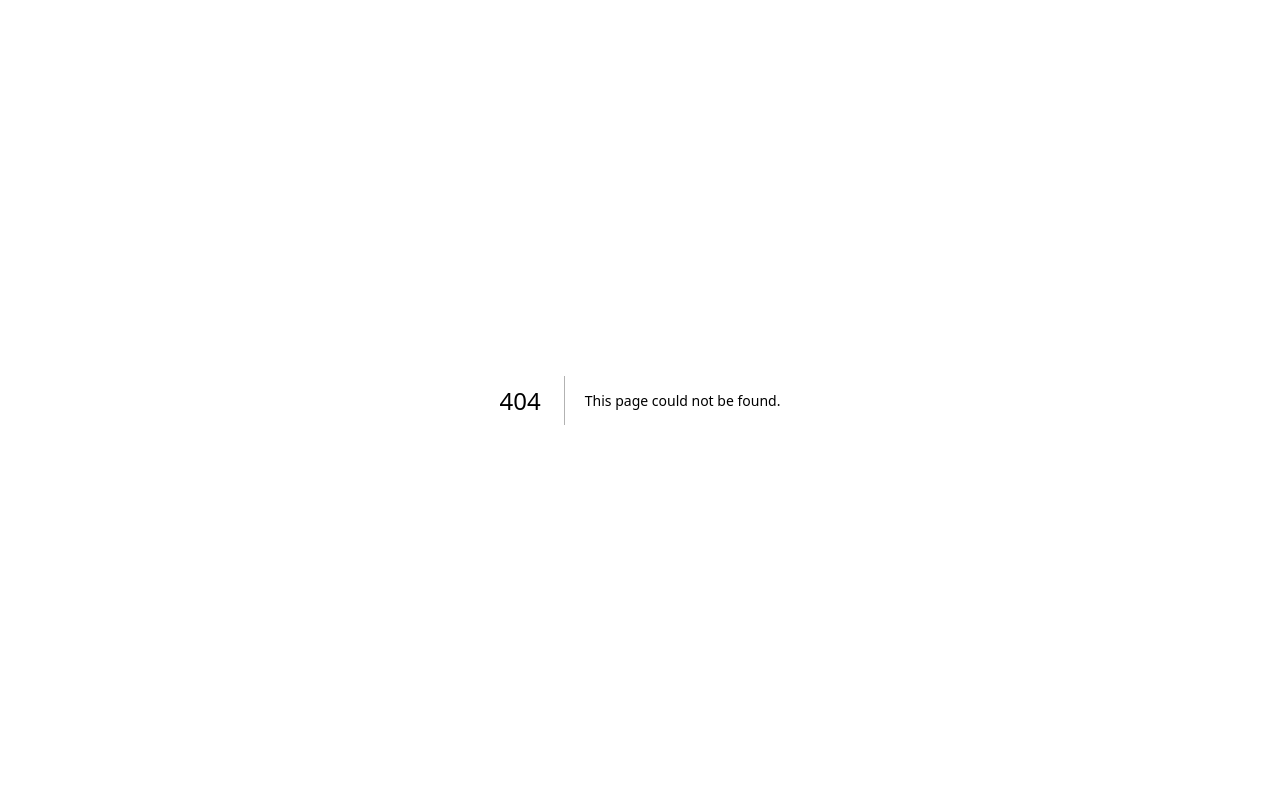
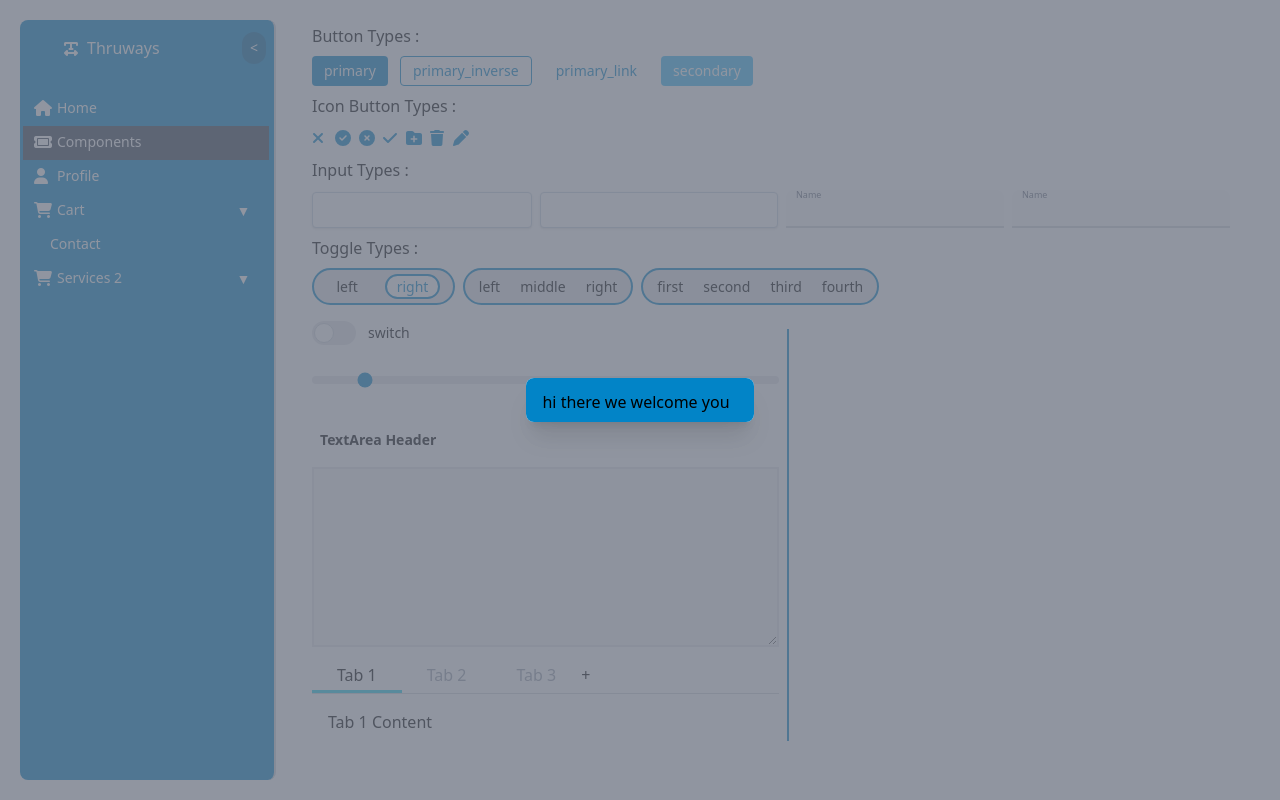
Before and after one commit to HarishBaskaran-FW/streetlight, a Next.js app: page /storybook/components in a window 1280 px wide. Before the commit this address had no page. Built offline with nearby package versions, Linux system fonts and the light colour scheme.

Commit message:
update in the storybook jul 27

```diff
--- a/components/close_button.js
+++ b/components/close_button.js
@@ -6,7 +6,7 @@ export default function Close(props) {
   return (
     <Tooltip message={"Close"} position="right">
       <div
-        className="mt-[3px] ml-[10px] min-w-[15px] min-h-[15px] cursor-pointer"
+        className="min-w-[15px] min-h-[15px] cursor-pointer"
         onClick={props.onClick}
       >
         <FontAwesomeIcon
--- a/components/input_floating.js
+++ b/components/input_floating.js
@@ -37,7 +37,7 @@ export default function FloatingFilled(props) {
         value={props.value}
       />
       <label
-        for="floating_filled"
+        htmlFor="floating_filled"
         className="absolute text-[12px] text-gray-500 dark:text-gray-400 duration-300 transform
         -translate-y-4 scale-75 top-3 z-5 origin-[0] left-2.5
         peer-placeholder-shown:scale-100
--- a/components/popup1.js
+++ b/components/popup1.js
@@ -12,6 +12,8 @@ const PopupModal = (props) => {
     height,
     width,
     contentWidth,
+    outerStyles,
+    containerStyles,
     header,
     children,
     saveLabel,
@@ -24,7 +26,7 @@ const PopupModal = (props) => {
   return (
     <div>
       {flag ? (
-        <div className="fixed z-10 inset-0 overflow-auto">
+        <div className={`fixed z-10 inset-0 overflow-auto ${outerStyles}`}>
           <div className="flex items-center justify-center min-h-screen pt-4 px-4 pb-20 text-center sm:block sm:p-0">
             <div
               className="fixed inset-0 transition-opacity"
@@ -33,14 +35,18 @@ const PopupModal = (props) => {
               <div className="absolute inset-0 bg-gray-500 opacity-75"></div>
             </div>
 
-            <div className="fixed inset-0 flex items-center justify-center z-50">
+            <div
+              className={`fixed inset-0 flex items-center justify-center z-50 `}
+            >
               <div
                 className={`inline-block align-bottom bg-white rounded-lg text-left
               overflow-hidden shadow-xl transform transition-all
               flex flex-col justify-between
               ${height ? height : ""} ${width ? width : ""}`}
               >
-                <div className="bg-white px-4 pt-5 pb-4 sm:p-6 sm:pb-4">
+                <div
+                  className={`${containerStyles} px-4 pt-5 pb-4 sm:p-6 sm:pb-4 `}
+                >
                   <div className="sm:flex sm:items-start">
                     <div className="mt-3 text-center sm:mt-0 sm:ml-4 sm:text-left">
                       <h3 className="text-lg leading-6 font-medium text-gray-900">
@@ -50,7 +56,10 @@ const PopupModal = (props) => {
                     </div>
                   </div>
                 </div>
+                {close ? (
+                  save ? (
                     <div className="bg-gray-50 px-4 py-3 sm:px-6 sm:flex sm:flex-row-reverse">
+                      {close && (
                         <Button
                           label="Close"
                           size="small"
@@ -58,6 +67,7 @@ const PopupModal = (props) => {
                           className="h-[33px] !py-0 !mt-[3px]"
                           onClick={close}
                         />
+                      )}
                       {save && (
                         <Button
                           label={saveLabel ? saveLabel : "Save"}
@@ -68,6 +78,12 @@ const PopupModal = (props) => {
                         />
                       )}
                     </div>
+                  ) : (
+                    <> </>
+                  )
+                ) : (
+                  <></>
+                )}
               </div>
             </div>
           </div>
--- a/components/switch.js
+++ b/components/switch.js
@@ -22,7 +22,7 @@ const Switch = (props) => {
         peer-checked:after:translate-x-full
         peer-checked:after:border-white after:content-['']
 
-        after:absolute after:top-[9px]
+        after:absolute after:top-[2px]
         after:left-[2px] after:bg-white after:border-gray-300 after:border after:rounded-full
         after:h-5 after:w-5 after:transition-all dark:border-gray-600 peer-checked:bg-sky-600"
         ></div>
--- a/components/toggle3.js
+++ b/components/toggle3.js
@@ -47,5 +47,6 @@ props
     flag
     onClick
     left
+    middle
     right
 */
--- a/components/toggle4.js
+++ b/components/toggle4.js
@@ -53,6 +53,8 @@ props
     className
     flag
     onClick
-    left
-    right
+    first
+    second
+    third
+    fourth
 */
--- a/layouts/sidebar.js
+++ b/layouts/sidebar.js
@@ -16,7 +16,7 @@ const li_styles = (isCollapsed) =>
   } flex flex-row gap-2 grow hover:bg-sky-400 group hover:rounded hover:cursor-pointer`;
 const icon_styles = `text-white bg-sky-600 px-1 group-hover:bg-sky-400 group-hover:cursor-pointer`;
 const icon_styles_collapsed = `text-white bg-sky-600 pl-[10px] group-hover:bg-sky-400 group-hover:cursor-pointer`;
-const span_styles = `!block px-1 py-1 w-full group-hover:bg-sky-400`;
+const span_styles = `!block px-1 pb-1 pt-[2px] w-full group-hover:bg-sky-400`;
 const cname_styles = `!block px-1 py-1 w-full`;
 
 const Sidebar = (props) => {
@@ -43,11 +43,6 @@ const Sidebar = (props) => {
       router.pathname === path ? "!bg-gray-700 " : ""
     } ${baseClasses} ${extraClasses}`;
 
-  const navigateToPath = (path) => {
-    setIsCollapsed(true); // Collapse sidebar after navigation
-    router.push(path);
-  };
-
   const renderLogo = (item, isCollapsed) => (
     <Logo
       icon={item.icon}
@@ -61,14 +56,12 @@ const Sidebar = (props) => {
   );
 
   const renderLink = (item, size, type) => (
-    <Link href={item.path} legacyBehavior passHref>
+    <Link href={item.path} legacyBehavior passHref key={`link-${item.path}`}>
       <a className={getClassNames(item.path, span_styles, `${size} ${type}`)}>
         {item.title}
       </a>
     </Link>
   );
-
-
 
   const renderSubMenu = (subMenu) => {
     return (
@@ -76,7 +69,7 @@ const Sidebar = (props) => {
         <ul className={`pl-[20px] pt-[10px]  ${ul_styles}`}>
           {subMenu.map((item, index) => (
             <li
-              key={index}
+              key={`submenu-item-${index}`}
               className={getClassNames(item.path, `${li_styles(isCollapsed)}`)}
             >
               {renderLogo(item, isCollapsed)}
@@ -89,9 +82,7 @@ const Sidebar = (props) => {
   };
 
   return (
-    <div
-      className={`${container_styles(isCollapsed)}`}
-    >
+    <div className={`${container_styles(isCollapsed)}`}>
       <div
         className={` ${
           isCollapsed ? "" : "ml-10 "
--- a/pages/index.js
+++ b/pages/index.js
@@ -1,8 +1,5 @@
-import Image from "next/image";
-import { Inter } from "next/font/google";
 import StoryBook from "./storybook";
 
-const inter = Inter({ subsets: ["latin"] });
 
 export default function Home() {
   return (
--- a/pages/storybook/button/index.js
+++ /dev/null
@@ -1,10 +0,0 @@
-import Button from "@/components/button";
-import StoryBookLayout from "..";
-
-export default function SB_Button() {
-    return (
-     <StoryBookLayout>
-       <Button label="clickMe"/>
-     </StoryBookLayout>
-    );
-   }
--- /dev/null
+++ b/pages/storybook/components/index.js
@@ -0,0 +1,119 @@
+import Button from "@/components/button";
+import StoryBookLayout from "..";
+import Cancel from "@/components/cancel_button";
+import CheckMark from "@/components/check_button";
+import Save from "@/components/save_button";
+import Close from "@/components/close_button";
+import Create from "@/components/create_button";
+import Delete from "@/components/delete_button";
+import Edit from "@/components/edit_button";
+import Input from "@/components/input";
+import InputNoChange from "@/components/inputNoChange";
+import InputFloating from "@/components/input_floating";
+import InputFloatingNoChange from "@/components/input_floating_NoChange";
+import Toggle2 from "@/components/toggle2";
+import Toggle3 from "@/components/toggle3";
+import Toggle4 from "@/components/toggle4";
+import Switch from "@/components/switch";
+import MyComponent from "@/components/mycomponent";
+import TextArea from "@/components/textarea";
+import Header from "@/components/header";
+import Range from "@/components/range";
+import ProductTable from "@/components/table";
+import PopupModal from "@/components/popup1";
+
+export default function SB_Components() {
+  const SB_Button = () => {
+    return (
+      <>
+        <p>Button Types :</p>
+        <div className="flex gap-2">
+          <Button label="primary" type="primary" />
+          <Button label="primary_inverse" type="primary_inverse" />
+          <Button label="primary_link" type="primary_link" />
+          <Button label="secondary" type="secondary" />
+        </div>
+      </>
+    );
+  };
+
+  const SB_Icon_Button = () => {
+    return (
+      <>
+        <p>Icon Button Types :</p>
+        <div className="flex gap-2">
+          <Cancel />
+          <CheckMark />
+          <Close />
+          <Save />
+          <Create />
+          <Delete />
+          <Edit />
+          {/*
+            <Copy />
+            <
+          */}
+        </div>
+      </>
+    );
+  };
+
+  const SB_Input = () => {
+    return (
+      <>
+        <p>Input Types :</p>
+        <div className="flex gap-2">
+          <Input />
+          <InputNoChange />
+          <InputFloating label="Name" size="medium" />
+          <InputFloatingNoChange label="Name" />
+        </div>
+      </>
+    );
+  };
+
+  const SB_Toggle = () => {
+    return (
+      <>
+        <p>Toggle Types :</p>
+        <div className="flex gap-2">
+          <Toggle2 left="left" right="right" />
+          <Toggle3 left="left" middle="middle" right="right" />
+          <Toggle4
+            first="first"
+            second="second"
+            third="third"
+            fourth="fourth"
+          />
+        </div>
+      </>
+    );
+  };
+
+  return (
+    <StoryBookLayout>
+      <div className="flex flex-col gap-2">
+        <PopupModal flag={true} containerStyles="bg-sky-600 !pt-1 !pb-2 !pl-0">
+          <div>hi there we welcome you</div>
+        </PopupModal>
+        {SB_Button()}
+        {SB_Icon_Button()}
+        {SB_Input()}
+        {SB_Toggle()}
+        <div className="flex">
+          <div className="flex flex-col gap-4 w-1/2">
+            <Switch label="switch" />
+            <Range />
+            <Header label="TextArea Header" />
+            <TextArea />
+            <MyComponent />
+          </div>
+          <div className="border-r-2 m-2 border-sky-600"></div>
+          <div className="flex flex-col gap-4 w-1/2">
+            <ProductTable />
+          </div>
+        </div>
+      </div>
+    </StoryBookLayout>
+  );
+}
--- a/pages/storybook/index.js
+++ b/pages/storybook/index.js
@@ -12,12 +12,17 @@ const sidebarConfig = {
       path: "/storybook",
     },
     {
-      title: "Button",
-      icon: "fas fa-user",
-      path: "/storybook/button",
+      title: "Components",
+      icon: "fas fa-ticket",
+      path: "/storybook/components",
     },
     {
-      title: "Services",
+      title: "Profile",
+      icon: "fas fa-user",
+      path: "/storybook/user",
+    },
+    {
+      title: "Cart",
       icon: "fas fa-cart-shopping",
       path: "/services",
       subMenu: [
```
Also changed, not shown: components/logo.js (+8 -2 lines). Lines whose indentation alone changed are shown as unchanged.
